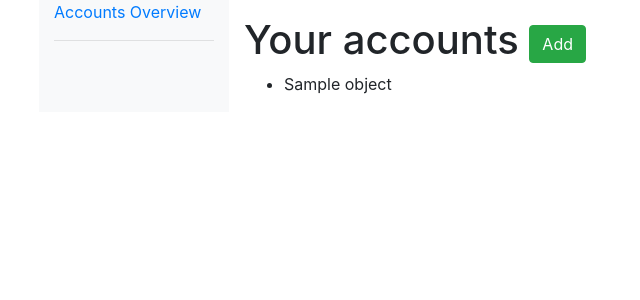
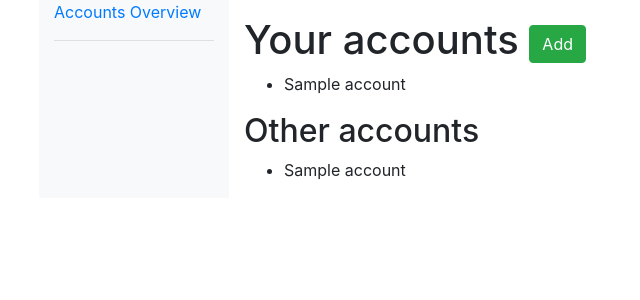
Before and after one commit to nw0/balance, a Django app: template templates/balance/account_list.html in a window 1280 px wide. Shown: the part 56-356 px from the top of the page, without its empty margins (31-671 px from the left). Run offline with Django 3.2, Linux system fonts and the light colour scheme; the template is opened without the code that fills it: most values are stand-ins (such as "Sample title", 1, 10 or a date in 2020); some libraries are stand-ins or nearby versions.

Commit message:
view: AccountList: separate owned accounts

```diff
--- a/templates/balance/account_list.html
+++ b/templates/balance/account_list.html
@@ -8,8 +8,15 @@
 </h1>
 
 <ul>
-    {% for object in object_list %}
-    <li>{{ object }}</li>
+    {% for account in owned_accounts %}
+    <li>{{ account }}</li>
+    {% endfor %}
+</ul>
+
+<h2>Other accounts</h2>
+<ul>
+    {% for account in other_accounts %}
+    <li>{{ account }}</li>
     {% endfor %}
 </ul>
 {% endblock content %}
--- a/templates/balance/base.html
+++ b/templates/balance/base.html
@@ -30,9 +30,11 @@
             <hr>
             <ul class="nav nav-pills flex-column">
                 {% for account in request.user.account_set.all %}
+                {% if account.owned %}
                 <li class="nav-item">
                     <a href="{% url 'balance:account_detail' account.pk %}">{{ account }}</a>
                 </li>
+                {% endif %}
                 {% endfor %}
             </ul>
         </nav>
```
Also changed, not shown: views.py (+7 -0 lines).
